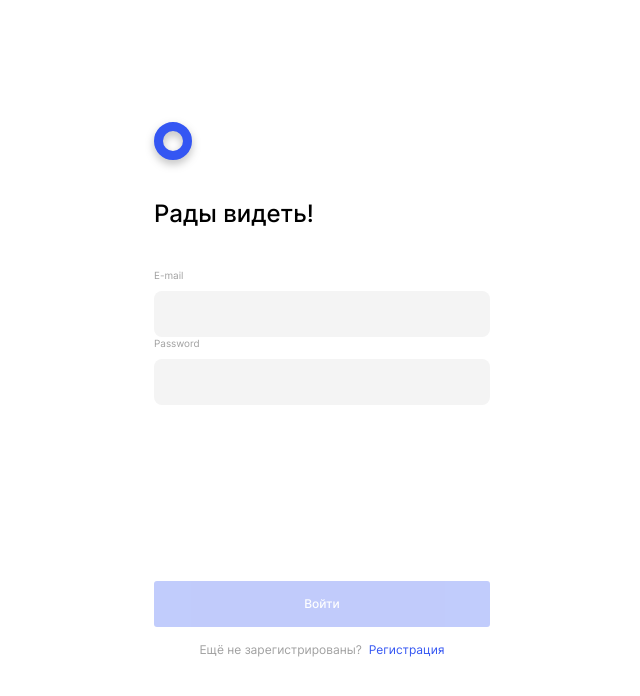
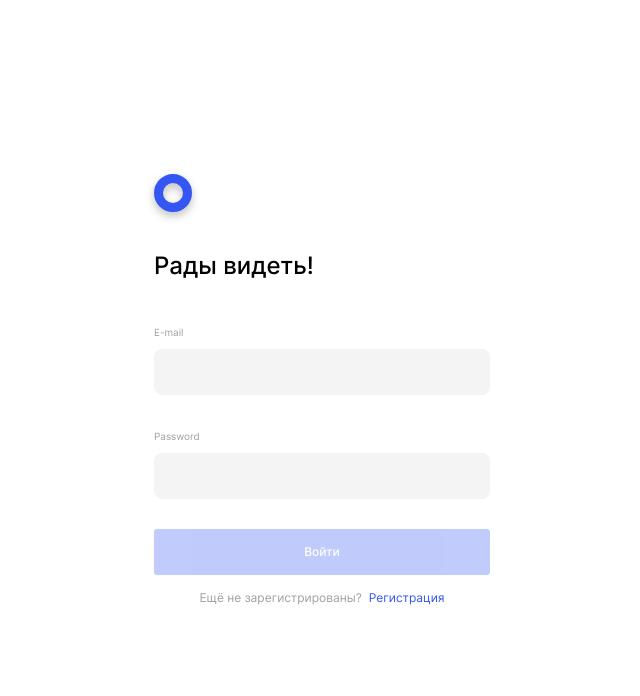
Before and after one commit to Ravil377/movies-explorer-frontend, a React (Create React App) app: page /signin in a window 1280 px wide. Shown: the top 696 px of the page, without its empty margins (318-958 px from the left). Built offline with nearby package versions, Linux system fonts and the light colour scheme; no server answers.

Commit message:
formik yup

```diff
--- a/package.json
+++ b/package.json
@@ -7,6 +7,7 @@
     "@testing-library/react": "^11.2.7",
     "@testing-library/user-event": "^12.8.3",
     "email-validator": "^2.0.4",
+    "formik": "^2.2.9",
     "node-sass": "^6.0.1",
     "react": "^17.0.2",
     "react-dom": "^17.0.2",
--- a/src/components/App/App.js
+++ b/src/components/App/App.js
@@ -90,13 +90,13 @@ function App() {
             .then((res) => {
                 if (res) {
                     setLoggedIn(true);
-                    history.push("/signin");
-                } else {
-                    setLoggedIn(false);
+                    setCurrentUser(res);
+                    history.push("/movies");
                 }
             })
             .catch((err) => {
-                setLoggedIn(false);
+                console.log(err);
+                // setLoggedIn(false);
             });
     };
 
@@ -106,12 +106,13 @@ function App() {
                 if (res.message === "Пользователь залогинен") {
                     setLoggedIn(true);
                     setCurrentUser(res);
-                    history.push("/");
+                    history.push("/movies");
                 } else {
                     setLoggedIn(false);
                 }
             })
             .catch((err) => {
+                console.log(err);
                 setLoggedIn(false);
             });
     };
--- a/src/components/Form/Form.js
+++ b/src/components/Form/Form.js
@@ -1,7 +1,8 @@
 import React from "react";
 import { Link } from "react-router-dom";
+import { Formik, Form } from 'formik';
 
-function Form(props) {
+function FormContainer(props) {
     return (
         <>
             <div className="form__container">
@@ -11,12 +12,20 @@ function Form(props) {
                     </Link>
                 )}
                 <h2 className="form__title">{props.title}</h2>
-                <form name={props.name} className={`form ${props.name}`} onSubmit={props.onSubmit}>
-                    {props.children}
-                <button type="submit" className="btn form__submit-btn" disabled={!props.buttonActive}>
-                    {props.name === "register" ? "Зарегистрироваться" : "Войти"}
-                </button>
-                </form>
+                <Formik
+                    initialValues={props.initialValues}
+                    validationSchema={props.validate}
+                    onSubmit={value => props.onSubmit(value)}
+                >
+                    {formik => (
+                        <Form>
+                            {props.children}
+                            <button type="submit" className="btn form__submit-btn" disabled={!(formik.isValid && formik.dirty)}>
+                                {props.name === "register" ? "Зарегистрироваться" : "Войти"}
+                            </button>
+                        </Form>
+                    )}
+                </Formik>
                 <p className="form__description">
                     {props.name === "register" ? "Уже зарегистрированы?" : "Ещё не зарегистрированы?"}
                     <Link to={props.name === "register" ? "signin" : "signup"} className="form__link">
@@ -28,4 +37,4 @@ function Form(props) {
     );
 }
 
-export default Form;
+export default FormContainer;
--- a/src/components/Form/Form.scss
+++ b/src/components/Form/Form.scss
@@ -1,7 +1,7 @@
 .form__container {
-    margin: auto;
     display: flex;
     flex-direction: column;
+    justify-content: center;
     padding: 20px 30px;
     height: 100%;
     max-width: 396px;
@@ -21,7 +21,7 @@
 
 .form__logo {
     margin: 0 auto;
-    margin-bottom: 50px;
+    margin-bottom: 30px;
     @media (min-width: $screen-md) {
         margin: 0;
         margin-bottom: 40px;
@@ -35,7 +35,7 @@
     line-height: 1.81rem;
     text-align: center;
     color: #000000;
-    margin-bottom: 80px;
+    margin-bottom: 20px;
     @media (min-width: $screen-md) {
         text-align: left;
         margin: 0;
@@ -48,7 +48,6 @@
     font-size: 0.62rem;
     line-height: 0.75rem;
     color: #a0a0a0;
-    margin-bottom: 10px;
 }
 
 .form__input-container {
@@ -56,6 +55,7 @@
 }
 
 .form__input {
+    margin-top: 10px;
     box-sizing: border-box;
     width: 100%;
     display: block;
@@ -73,6 +73,7 @@
 }
 
 .form__submit-btn {
+    width: 100%;
     padding: 15px 0;
     font-size: 0.75rem;
     margin-top: auto;
@@ -100,15 +101,11 @@
     color: #3456f3;
 }
 
-.form__error {
-    display: none;
+.form__input-error {
+    max-width: 336px;
     position: absolute;
-    margin-top: 10px;
     font-weight: 400;
     font-size: 10px;
     line-height: 12px;
     color: #EE3465;
 }
-.form__error_active {
-    display: block;
-}
--- /dev/null
+++ b/src/components/InputField/InputField.js
@@ -0,0 +1,18 @@
+import React from "react";
+import { ErrorMessage, useField } from "formik";
+
+function InputField({ label, ...props }) {
+    const [field, setField] = useField(props);
+    return (
+        <div className="form__input-container">
+            <label htmlFor={field.name} className="form__input-title">{label}</label>
+            <input
+                className="form__input"
+                {...field} {...props}
+            />
+            <ErrorMessage component="span" name={field.name} className="form__input-error"/>
+        </div>
+    )
+}
+
+export default InputField;
--- a/src/components/Login/Login.js
+++ b/src/components/Login/Login.js
@@ -1,53 +1,24 @@
 import React from "react";
-import Form from "../Form/Form";
-import { useFormWithValidation } from "../ValidationForm/ValidationForm";
+import FormContainer from "../Form/Form";
 import { loginSchema } from "../ValidateSchema/ValidateSchema";
+import InputField from "../InputField/InputField";
 
 function Login(props) {
-    const useForm = useFormWithValidation(loginSchema);
-
-    // React.useEffect(() => {
-    //     console.log('данные', useForm.values, useForm.isValidity);
-    // }, [useForm.values]);
-
-    const handleSubmitLogin = (e) => {
-        e.preventDefault();
-        props.onLogin(useForm.values);
+    const handleSubmitLogin = (values) => {
+        props.onLogin(values);
     }
 
     return (
-        <>
-            <Form name="login" title="Рады видеть!" onSubmit={handleSubmitLogin} buttonActive={useForm.isValidity} >
-                <>
-                    <label htmlFor="email" className="form__input-title">
-                        E-mail
-                    </label>
-                    <input
-                        type="email"
-                        name="email"
-                        placeholder=""
-                        id="email-input"
-                        onChange={useForm.handleChange}
-                        value={useForm.values.email || ''}
-                        className="form__input"
-                        required />
-                    <span className="form__input-error"></span>
-                    <label htmlFor="password" className="form__input-title">
-                        Password
-                    </label>
-                    <input
-                        type="password"
-                        name="password"
-                        placeholder=""
-                        id="password-input"
-                        onChange={useForm.handleChange}
-                        value={useForm.values.password || ''}
-                        className="form__input"
-                        required />
-                    <span className="form__input-error"></span>
-                </>
-            </Form>
-        </>
+            <FormContainer
+                initialValues={{ email: '', password: '' }}
+                alidate={loginSchema}
+                name="login"
+                title="Рады видеть!"
+                onSubmit={handleSubmitLogin}
+            >
+                <InputField label="E-mail" name="email" type="email" />
+                <InputField label="Password" name="password" type="password" />
+            </FormContainer>
     );
 }
 
--- a/src/components/ValidateSchema/ValidateSchema.js
+++ b/src/components/ValidateSchema/ValidateSchema.js
@@ -1,14 +1,24 @@
 import * as yup from 'yup';
 
 // Управление формой логина
-export const loginSchema = yup.object({
+export const loginSchema = yup.object().shape({
     email: yup.string().email().required(),
     password: yup.string().min(8).required()
 });
 
 // Управление формой регистрации пользователя
-export const registerSchema = yup.object({
-    name: yup.string().min(2).max(30).required(),
-    email: yup.string().email().required(),
-    password: yup.string().min(8).required()
+export const registerSchema = yup.object().shape({
+    name: yup
+        .string()
+        .min(2, 'Имя должно быть не менее чем 2 символа')
+        .max(30, 'Имя должно быть не более чем 30 символов')
+        .required('Требуется ввести ваше имя'),
+    email: yup
+        .string()
+        .email('Введенный email не корректный')
+        .required('Требуется ввести email'),
+    password: yup
+        .string()
+        .min(8, 'Введенный пароль должен быть не короче 8 символов')
+        .required('Требуется ввести пароль')
 });
--- a/src/components/ValidationForm/ValidationForm.js
+++ b/src/components/ValidationForm/ValidationForm.js
@@ -1,40 +1,34 @@
 import React, { useCallback } from "react";
 import * as yup from 'yup';
 
-//хук управления формой
-export function useForm() {
+//хук управления формой и валидации формы
+export function useFormWithValidation(schema) {
   const [values, setValues] = React.useState({});
+  const [errors, setErrors] = React.useState({});
+  const [isValidity, setIsValidity] = React.useState(false);
+  const [errorContainer, setErrorContainer] = React.useState({});
+
+  React.useEffect(() => {
+    console.log(errors);
+    // async function validityForm() {
+    //   return await shema.isValid(values);
+    // }
+    // validityForm().then(result => setIsValidity(result));
+  }, [values]);
 
   const handleChange = (event) => {
     const target = event.target;
-    const value = target.value;
-    const name = target.name;
-    setValues({...values, [name]: value});
-  };
-
-  return {values, handleChange, setValues};
-}
-
-//хук управления формой и валидации формы
-export function useFormWithValidation(shema) {
-  const [values, setValues] = React.useState({});
-  const [errors, setErrors] = React.useState({});
-  const [isValidity, setIsValidity] = React.useState(false);
-
-  React.useEffect(() => {
-    async function validityForm() {
-      return await shema.isValid(values);
-    }
-    validityForm().then(result => setIsValidity(result));
-  }, [values, shema]);
-
-  const handleChange = (event) => {
-    const target = event.target;
+    // const errorContainer = event.target.nextSibling;
     const name = target.name;
     const value = target.value;
+    // setErrorContainer({...errorContainer, [name]: errorContainer.innerText });
     setValues({...values, [name]: value});
     setErrors({...errors, [name]: target.validationMessage });
   };
+
+  const validityForm = () => {
+
+  }
 
   const resetForm = useCallback(
     (newValues = {}, newErrors = {}, newIsValid = false) => {
@@ -47,3 +41,18 @@ export function useFormWithValidation(shema) {
 
   return { values, handleChange, errors, isValidity, resetForm };
 }
+
+
+// //хук управления формой
+// export function useForm() {
+//   const [values, setValues] = React.useState({});
+
+//   const handleChange = (event) => {
+//     const target = event.target;
+//     const value = target.value;
+//     const name = target.name;
+//     setValues({...values, [name]: value});
+//   };
+
+//   return {values, handleChange, setValues};
+// }
```
Also changed, not shown: src/components/Register/Register.js (+15 -41 lines), 2 other files (tests, documents, lock files or other folders).
